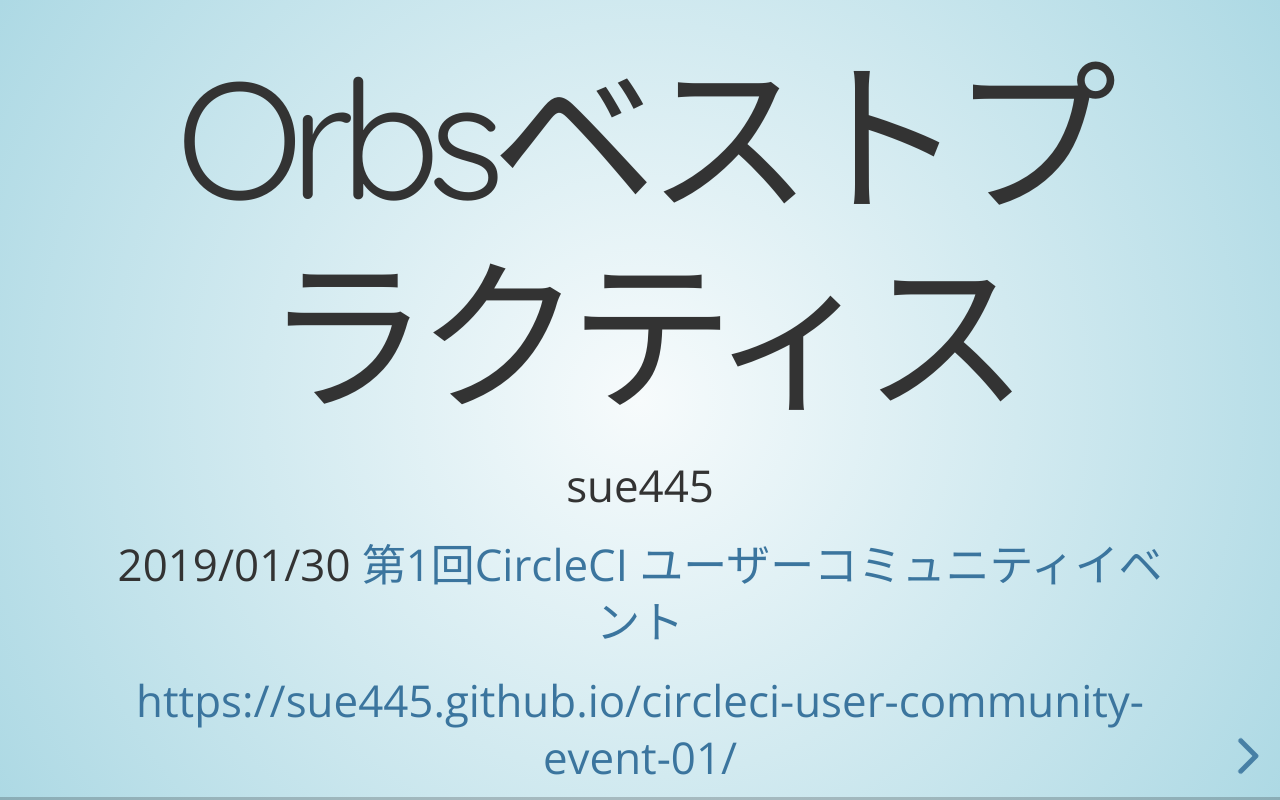
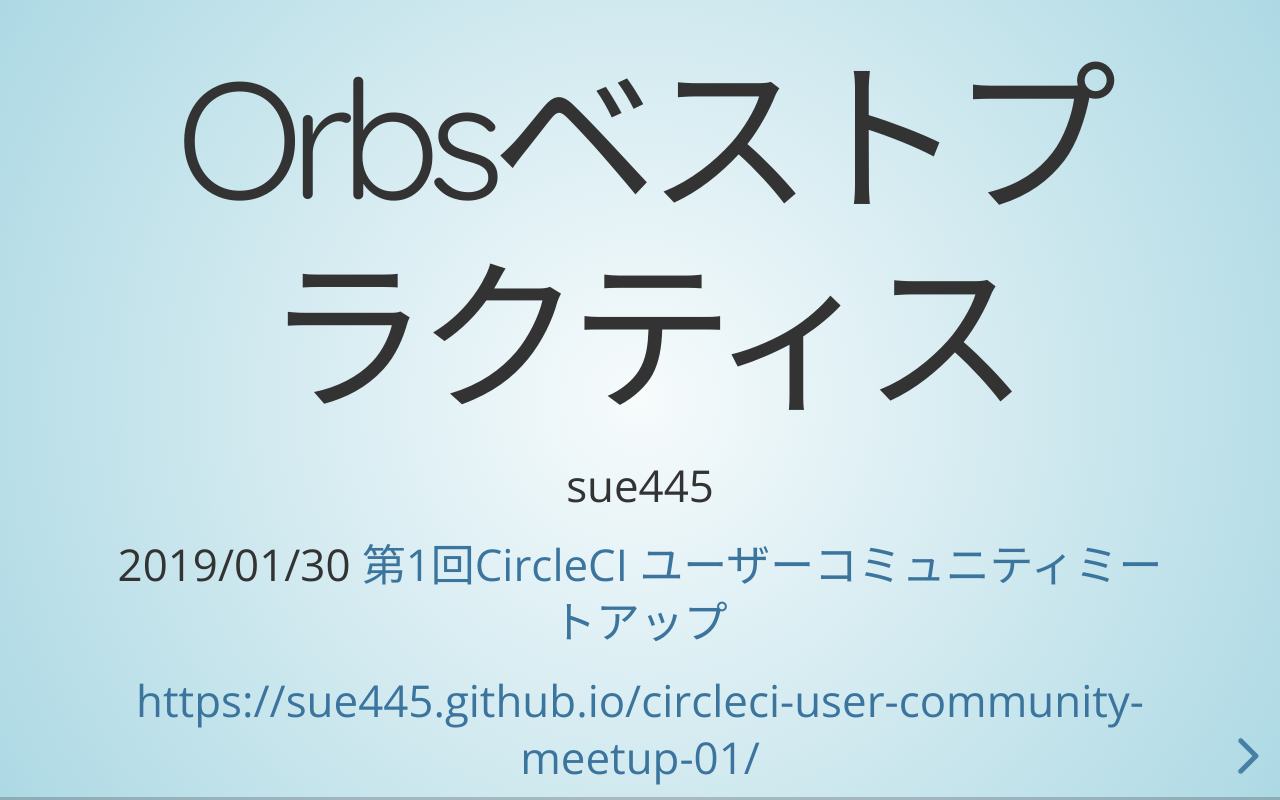
Before and after one commit to sue445/circleci-user-community-meetup-01, a website: page docs/index.html in a window 1280 px wide. Drawn offline with nearby package versions, Linux system fonts and the light colour scheme.

Commit message:
rake generate

```diff
--- a/docs/index.html
+++ b/docs/index.html
@@ -12,16 +12,16 @@
 <meta property="og:locale" content="ja_JP" />
 <meta property="og:type" content="website" />
 <meta property="og:title" content="Orbsベストプラクティス #circlecijp" />
-<meta property="og:description" content="「第1回CircleCI ユーザーコミュニティイベント」の発表資料です" />
-<meta property="og:url" content="https://sue445.github.io/circleci-user-community-event-01/#/" />
-<meta property="og:image" content="https://sue445.github.io/circleci-user-community-event-01/images/cover.png" />
+<meta property="og:description" content="「第1回CircleCI ユーザーコミュニティミートアップ」の発表資料です" />
+<meta property="og:url" content="https://sue445.github.io/circleci-user-community-meetup-01/#/" />
+<meta property="og:image" content="https://sue445.github.io/circleci-user-community-meetup-01/images/cover.png" />
 
 <meta name="twitter:card" content="Summary" />
 <meta name="twitter:site" content="@sue445" />
 <meta name="twitter:creator" content="@sue445" />
 <meta name="twitter:title" content="Orbsベストプラクティス #circlecijp" />
-<meta name="twitter:description" content="「第1回CircleCI ユーザーコミュニティイベント」の発表資料です" />
-<meta name="twitter:image" content="https://sue445.github.io/circleci-user-community-event-01/images/cover.png" />
+<meta name="twitter:description" content="「第1回CircleCI ユーザーコミュニティミートアップ」の発表資料です" />
+<meta name="twitter:image" content="https://sue445.github.io/circleci-user-community-meetup-01/images/cover.png" />
 
 <meta name="apple-mobile-web-app-capable" content="yes" />
 <meta name="apple-mobile-web-app-status-bar-style" content="black-translucent" />
@@ -62,9 +62,9 @@
 <h1>Orbsベストプラクティス</h1>
 <p>sue445</p>
 
-<p>2019/01/30 <a href="https://circleci.connpass.com/event/115193/">第1回CircleCI ユーザーコミュニティイベント</a></p>
+<p>2019/01/30 <a href="https://circleci.connpass.com/event/115193/">第1回CircleCI ユーザーコミュニティミートアップ</a></p>
 
-<p><a href="https://sue445.github.io/circleci-user-community-event-01/">https://sue445.github.io/circleci-user-community-event-01/</a></p>
+<p><a href="https://sue445.github.io/circleci-user-community-meetup-01/">https://sue445.github.io/circleci-user-community-meetup-01/</a></p>
 
 </section>
 <section>
```
Also changed, not shown: docs/slides.html (+2 -2 lines).
